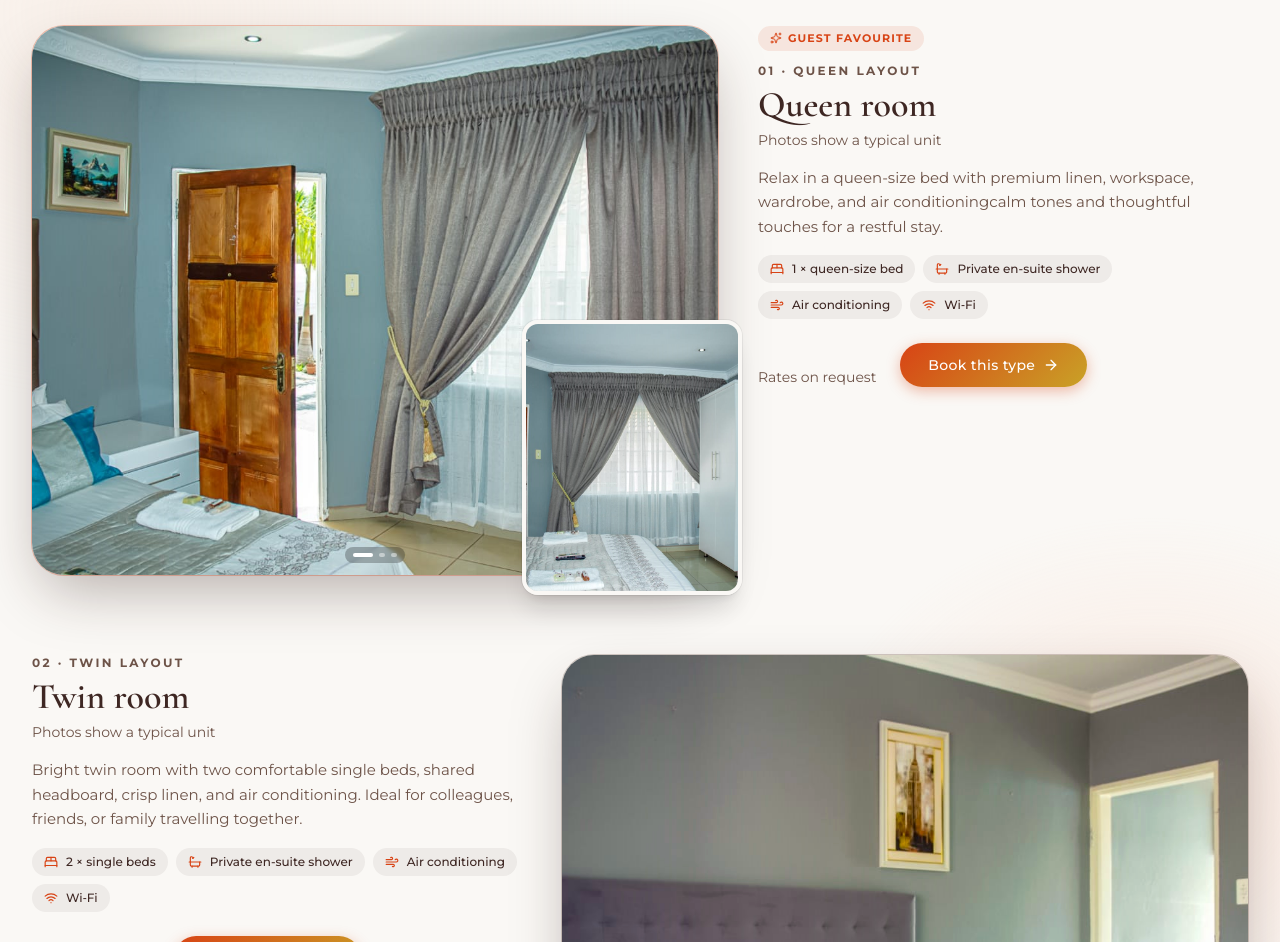
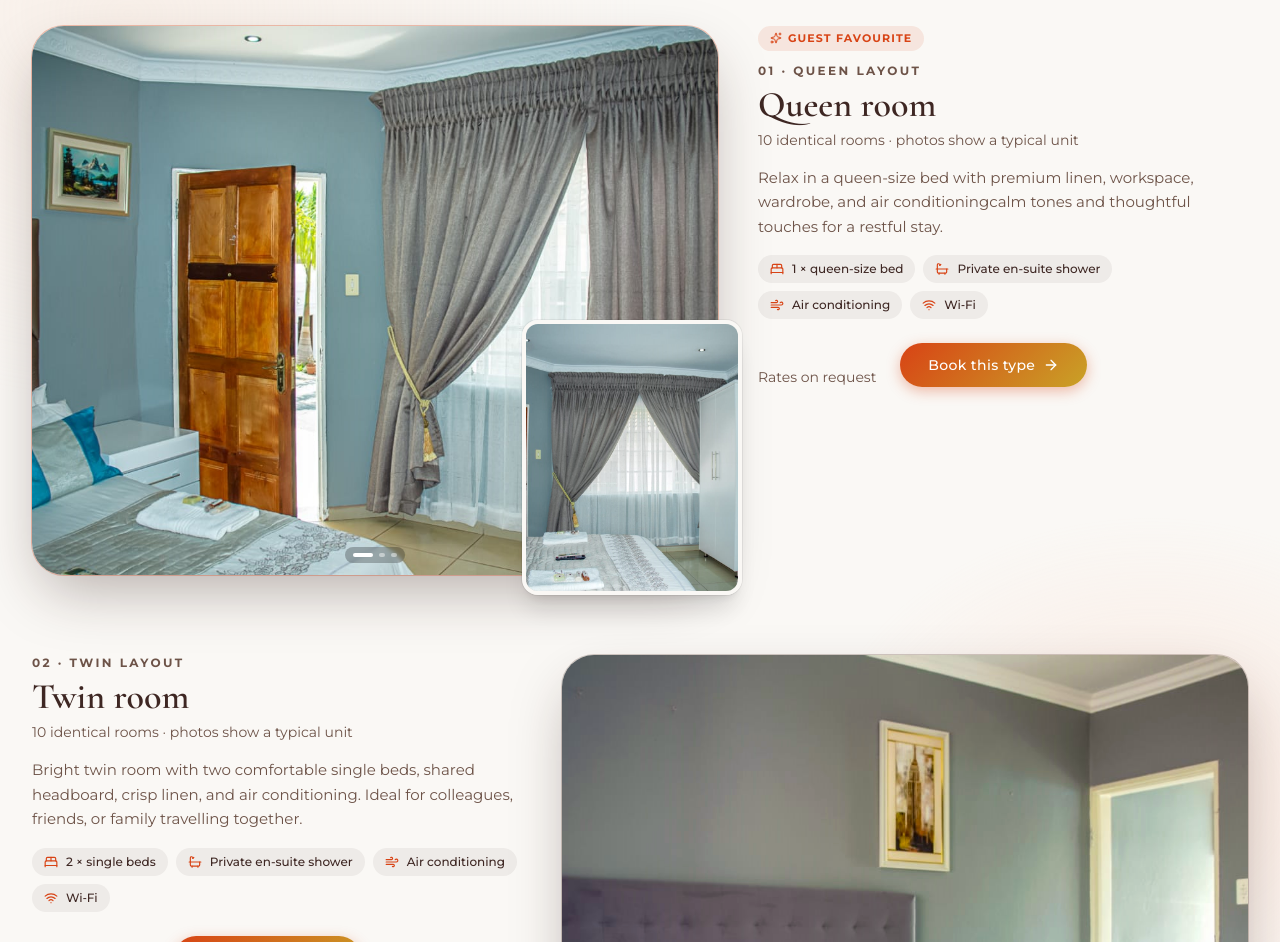
Before and after one commit to loktioncode/muofhe, a Next.js app: page / in a window 1280 px wide. Shown: the part 1100-2042 px from the top of the page. Built offline with nearby package versions, Linux system fonts and the light colour scheme; no server answers.

Commit message:
Enhance RoomShowcaseBlock to display the count of identical rooms in the message

```diff
--- a/components/rooms.tsx
+++ b/components/rooms.tsx
@@ -217,7 +217,7 @@
         </h3>
         {room.similarRoomCount != null && room.similarRoomCount > 1 && (
           <p className="mt-1.5 text-sm text-muted-foreground">
-            Photos show a typical unit
+            {room.similarRoomCount} identical rooms · photos show a typical unit
           </p>
         )}
         <p className="mt-4 text-[15px] leading-relaxed text-muted-foreground">{room.description}</p>
```
